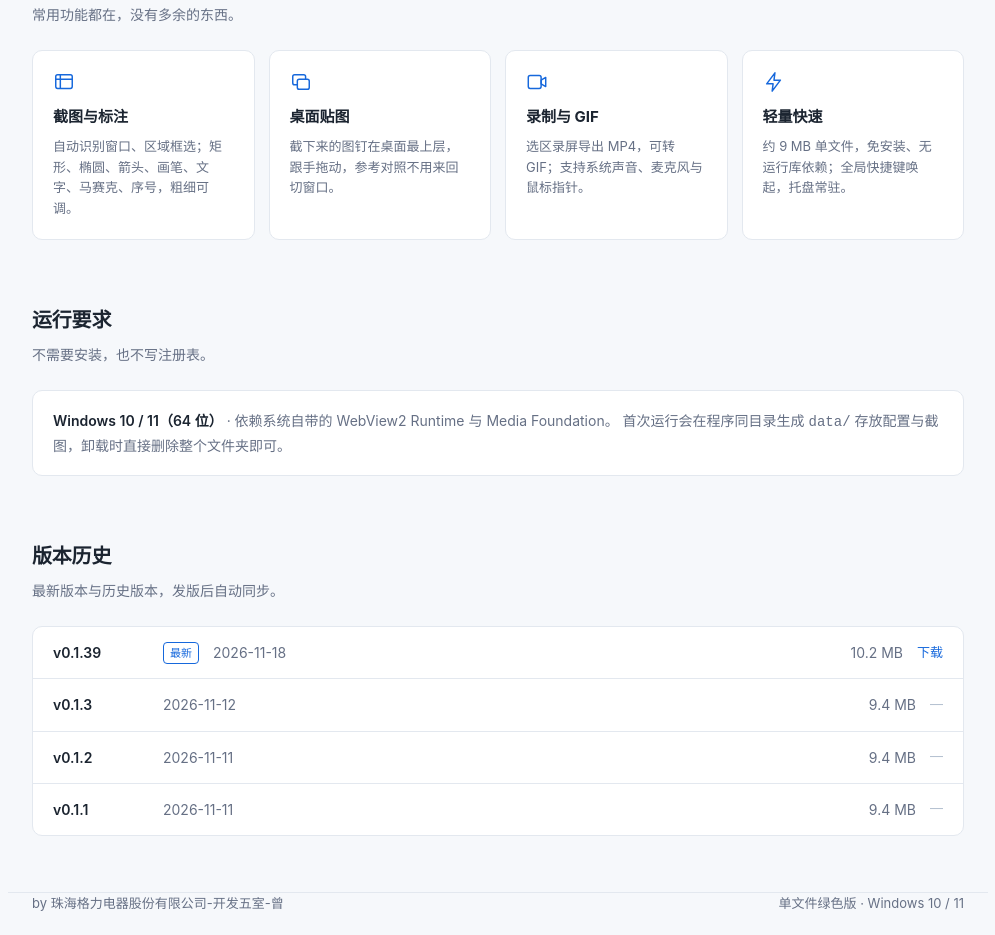
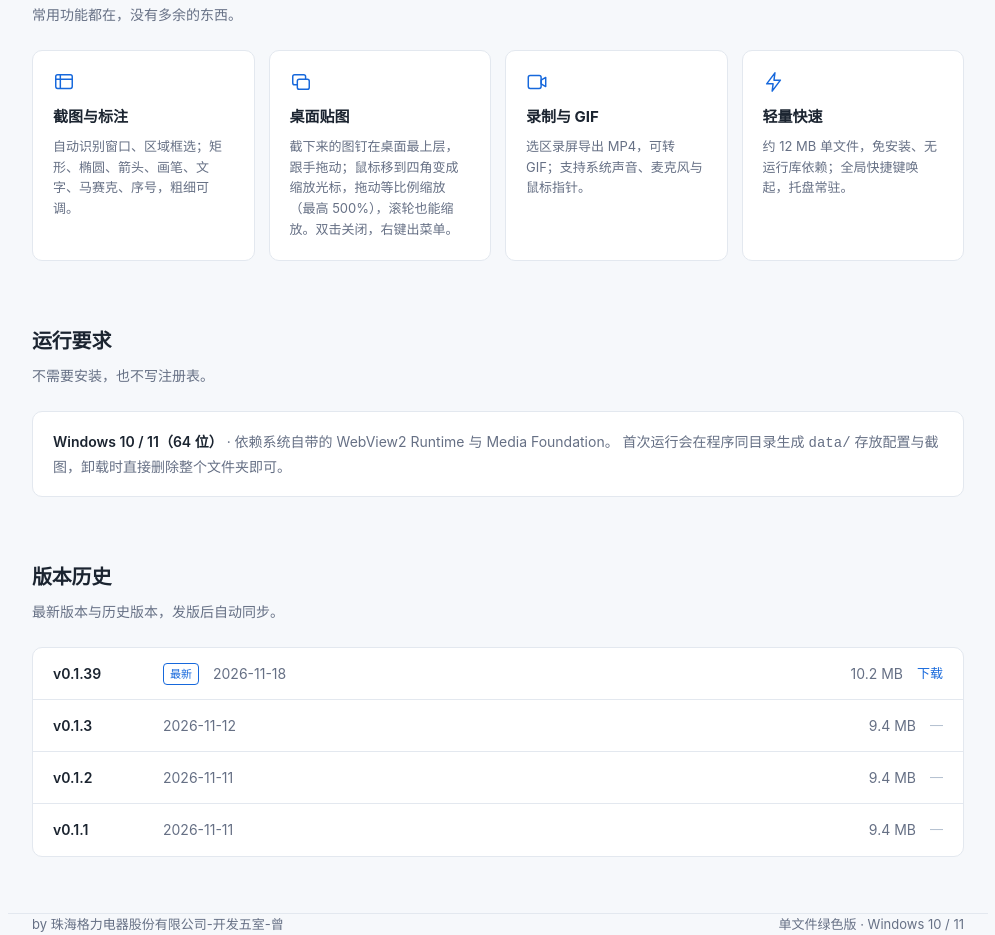
Before and after one commit to xianguigit/junsheng-screenshot, a plain HTML site: page docs/index.html in a window 1280 px wide. Shown: the part 1011-1946 px from the top of the page, without its empty margins (142-1137 px from the left). Before the commit the page ends 1925 px from the top, so only its background shows below. Drawn offline with Linux system fonts and the light colour scheme.

Commit message:
docs: 官网补充贴图四角等比缩放与 500% 放大上限

```diff
--- a/docs/index.html
+++ b/docs/index.html
@@ -295,7 +295,7 @@
           <rect x="3" y="4" width="14" height="11" rx="2"/><rect x="8" y="9" width="13" height="11" rx="2" fill="#fff"/>
         </svg>
         <h3>桌面贴图</h3>
-        <p>截下来的图钉在桌面最上层，跟手拖动，参考对照不用来回切窗口。</p>
+        <p>截下来的图钉在桌面最上层，跟手拖动；鼠标移到四角变成缩放光标，拖动等比例缩放（最高 500%），滚轮也能缩放。双击关闭，右键出菜单。</p>
       </div>
       <div class="card">
         <svg width="22" height="22" viewBox="0 0 24 24" fill="none" stroke="currentColor"
@@ -311,7 +311,7 @@
           <path d="M13 2L4 14h7l-1 8 9-12h-7z"/>
         </svg>
         <h3>轻量快速</h3>
-        <p>约 9 MB 单文件，免安装、无运行库依赖；全局快捷键唤起，托盘常驻。</p>
+        <p>约 12 MB 单文件，免安装、无运行库依赖；全局快捷键唤起，托盘常驻。</p>
       </div>
     </div>
   </section>
```
